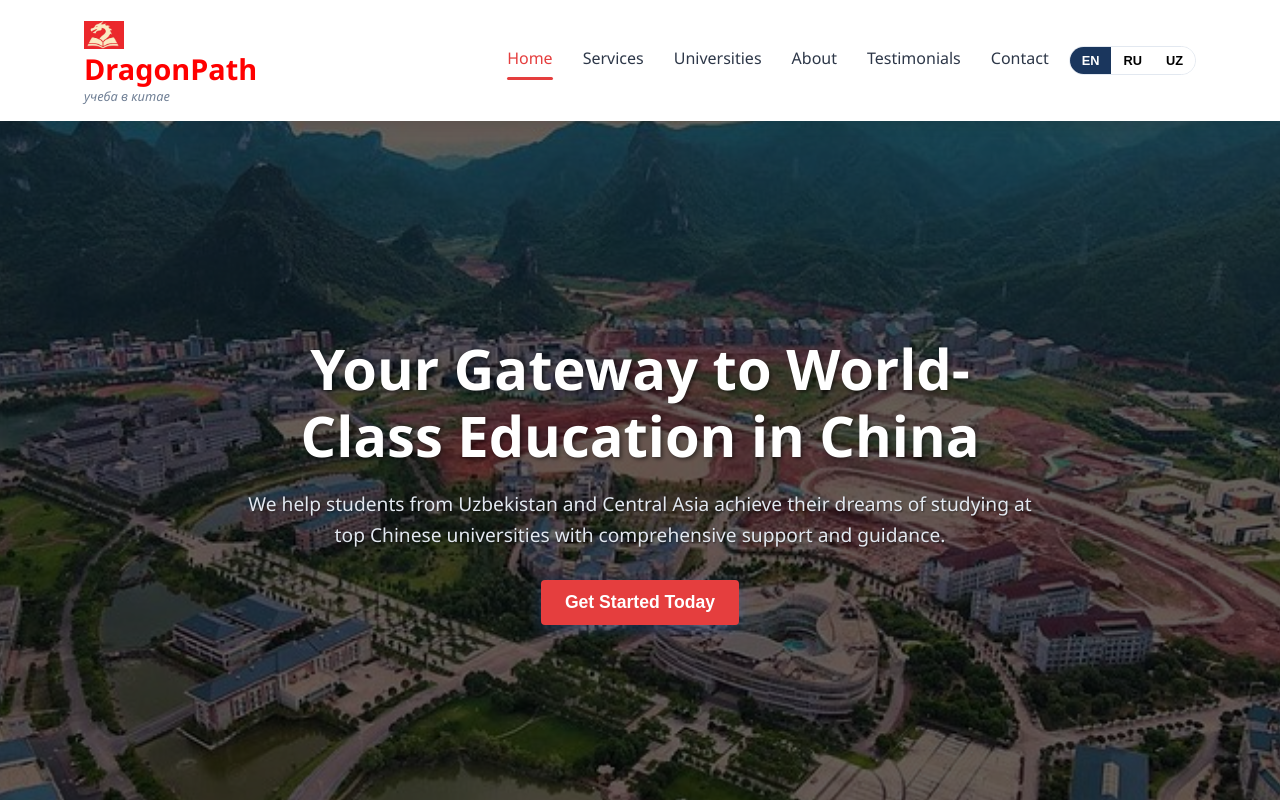
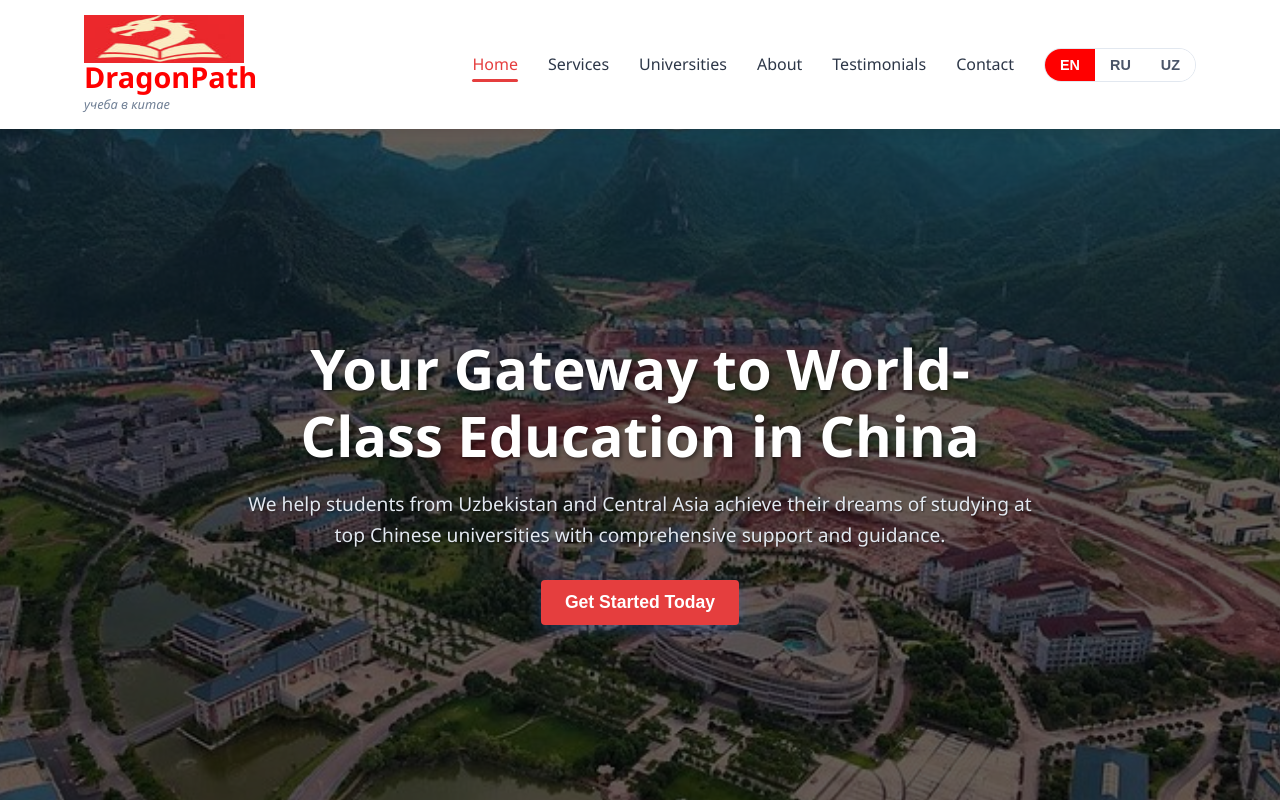
Before and after one commit to Ramilbey/dragonpath, a React (Create React App) app: page / in a window 1280 px wide. Shown: the top 800 px of the page. Built offline with nearby package versions, Linux system fonts and the light colour scheme.

Commit message:
change color of language selector

```diff
--- a/src/components/Header/Header.css
+++ b/src/components/Header/Header.css
@@ -22,15 +22,9 @@
     align-items: flex-start;
   }
 
-  /* .logo img {
-    font-size: 2rem;
-    color: #ad1c1c;
-    margin-right: 10px;
-  } */
-  .dragonImage{
+  .dragonImage {
     width: 10rem;
     height: 3rem;
-
   }
 
   .logo h1 {
@@ -54,6 +48,7 @@
   .nav-links {
     display: flex;
     list-style: none;
+    align-items: center;
   }
 
   .nav-links a {
@@ -79,6 +74,36 @@
     height: 3px;
     background: #e53e3e;
     border-radius: 2px;
+  }
+
+  /* Language Switcher Styles */
+  .language-switcher {
+    display: flex;
+    margin-left: 30px;
+    border: 1px solid #e2e8f0;
+    border-radius: 20px;
+    overflow: hidden;
+    background: white;
+  }
+
+  .language-switcher button {
+    background: white;
+    border: none;
+    padding: 8px 15px;
+    cursor: pointer;
+    transition: all 0.3s ease;
+    font-size: 0.9rem;
+    font-weight: 600;
+    color: #4a5568;
+  }
+
+  .language-switcher button:hover {
+    background: #f7fafc;
+  }
+
+  .language-switcher button.active {
+    background: #ff0000;
+    color: white;
   }
 
   .burger {
@@ -108,10 +133,16 @@
       transform: translateX(100%);
       transition: transform 0.5s ease-in;
       box-shadow: -5px 0 10px rgba(0, 0, 0, 0.1);
+      padding: 20px 0;
     }
 
     .nav-links a {
-      margin: 25px 0;
+      margin: 20px 0;
+    }
+
+    .language-switcher {
+      margin: 20px 0;
+      align-self: center;
     }
 
     .nav-active {
@@ -122,46 +153,19 @@
       display: block;
     }
   }
-  /* Add these styles to your existing Header.css */
-.language-switcher {
-    display: flex;
-    margin-left: 20px;
-    border: 1px solid #e2e8f0;
-    border-radius: 20px;
-    overflow: hidden;
-  }
 
-  .language-switcher button {
-    background: white;
-    border: none;
-    padding: 6px 12px;
-    cursor: pointer;
-    transition: all 0.3s ease;
-    font-size: 0.8rem;
-    font-weight: 600;
-  }
+  @media (max-width: 480px) {
+    .dragonImage {
+      width: 8rem;
+      height: 2.5rem;
+    }
 
-  .language-switcher button:hover {
-    background: #f7fafc;
-  }
+    .logo h1 {
+      font-size: 1.5rem;
+    }
 
-  .language-switcher button.active {
-    background: var(--primary);
-    color: white;
-  }
-
-  /* Mobile responsive */
-  @media (max-width: 768px) {
-    .language-switcher {
-      margin: 15px 0;
-      align-self: center;
+    .language-switcher button {
+      padding: 6px 12px;
+      font-size: 0.8rem;
     }
   }
-
-  /* Add styles for your logo image if needed */
-  .dragonImage {
-    width: 40px;
-    height: 40px;
-    object-fit: contain;
-    margin-right: 10px;
-  }
```
